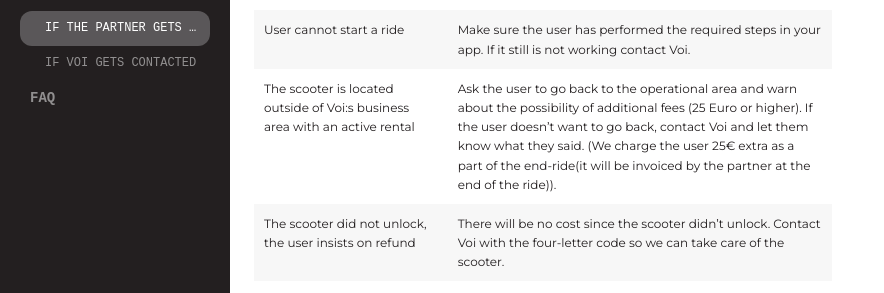
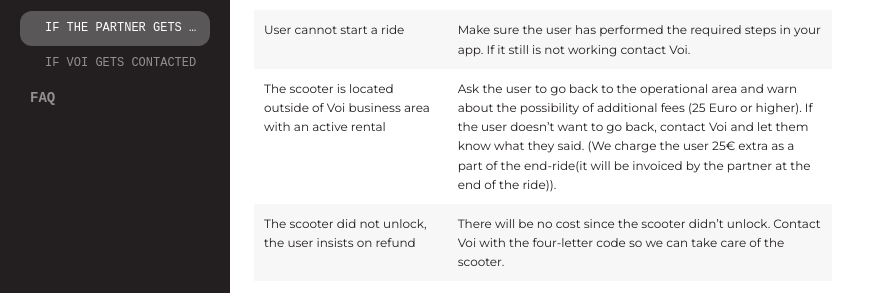
Before and after one commit to voi-api/voi-api.github.io, a Jekyll site: the page built from customer-support.md, in a window 1280 px wide and 900 px high, scrolled down 3584 px. Shown: the part 179-472 px from the top of the window, without its empty margins (0-884 px from the left). Built offline with Jekyll 4.4.1, drawn with Linux system fonts in a browser that asks for light colours; some web fonts are replaced.

```diff
--- a/customer-support.md
+++ b/customer-support.md
@@ -90,7 +90,7 @@ Examples of insignificant issues: not working bell, no kickstand, slow Internet
 |User cannot get the scooter to move|First troubleshoot (make sure the scooter is unlocked, ask the user to kick to get some speed and push gas-button). Contact Voi. If the ride is less than 2 min and less than 100m the price will be zero. Partner may refund the end-user.|
 |Active rental cannot be ended|First troubleshoot (check if the user is located in an area where you are allowed to park). Ask for the duration of the ride and then contact Voi to manually end it.|
 |User cannot start a ride|Make sure the user has performed the required steps in your app. If it still is not working contact Voi.|
-|The scooter is located outside of Voi:s business area with an active rental|Ask the user to go back to the operational area and warn about the possibility of additional fees (25 Euro or higher). If the user doesn't want to go back, contact Voi and let them know what they said. (We charge the user 25€ extra as a part of the end-ride(it will be invoiced by the partner at the end of the ride)).|
+|The scooter is located outside of Voi business area with an active rental|Ask the user to go back to the operational area and warn about the possibility of additional fees (25 Euro or higher). If the user doesn't want to go back, contact Voi and let them know what they said. (We charge the user 25€ extra as a part of the end-ride(it will be invoiced by the partner at the end of the ride)).|
 |The scooter did not unlock, the user insists on refund|There will be no cost since the scooter didn't unlock. Contact Voi with the four-letter code so we can take care of the scooter.|
 |A user finds broken scooter|If you get the four-letter code, forward it to Voi. Otherwise, contact the user and request the four-letter code|
 |Traffic authority contacts partner because user committed traffic offenses |Forward request to Voi|
```
